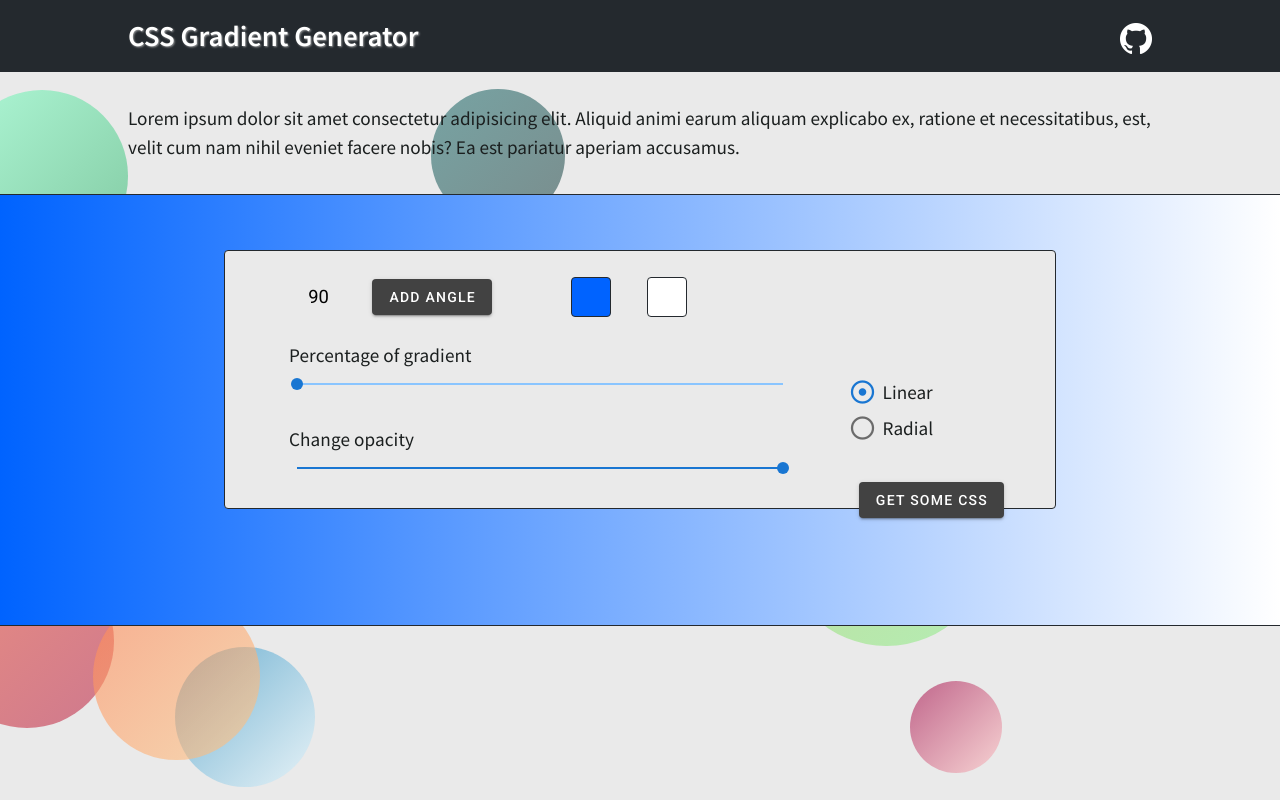
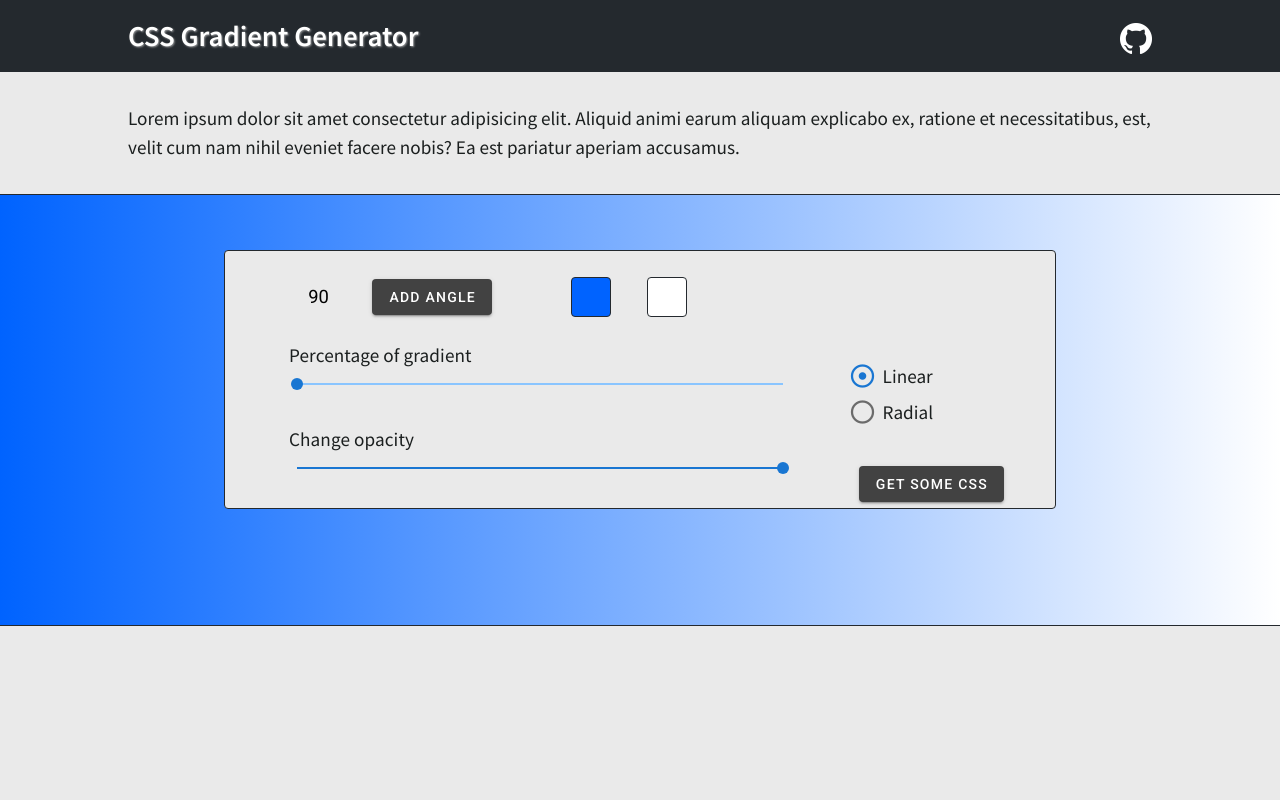
Before and after one commit to jhkette/css-gradient, a Vue app: page / in a window 1280 px wide. Shown: the top 800 px of the page. Built offline with nearby package versions, Linux system fonts and the light colour scheme.

Commit message:
circle change

```diff
--- a/src/App.vue
+++ b/src/App.vue
@@ -100,6 +100,6 @@ export default {
 .mod {
   width: 20%;
   float: right;
-  margin-top: 2rem;
+  margin-top: 1rem;
 }
 </style>
--- a/src/components/Circle.vue
+++ b/src/components/Circle.vue
@@ -32,7 +32,7 @@ export default {
       return Math.random() * (220 - 70) + 70 + "px";
     },
     height() {
-      return Math.round(Math.random() * this.winHeight) + "px";
+      return Math.round(Math.random() * this.winHeight - 220) + "px";
     },
     newwidth() {
       return Math.round(Math.random() * this.winWidth - 220) + "px";
```
